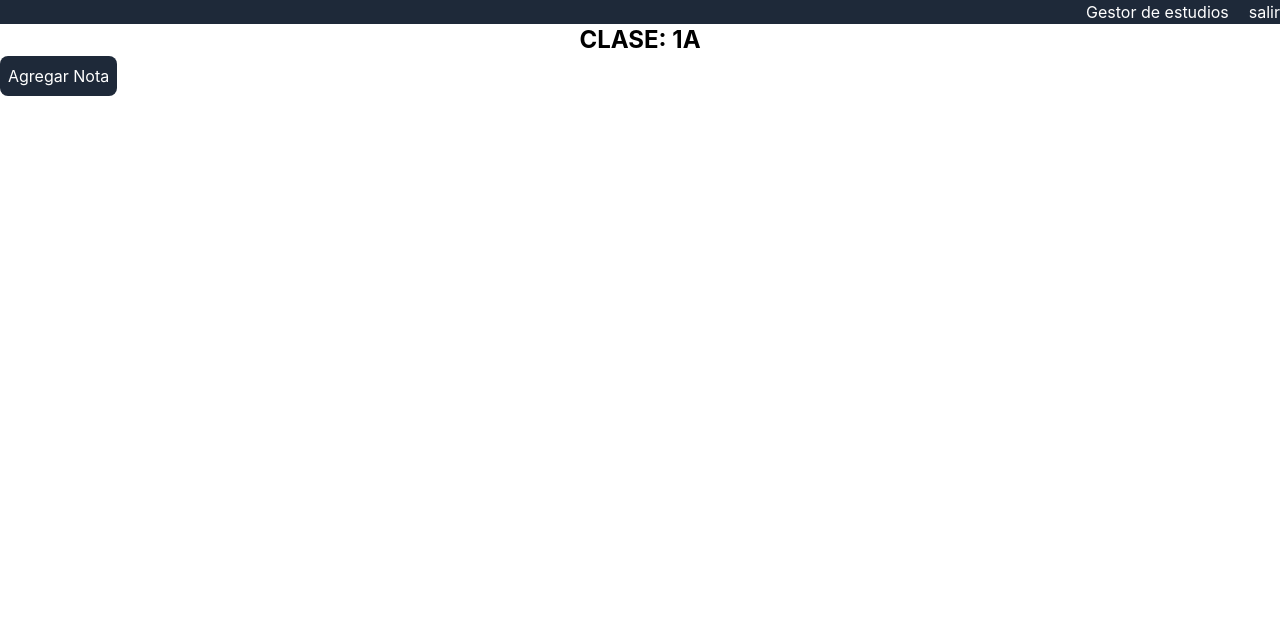
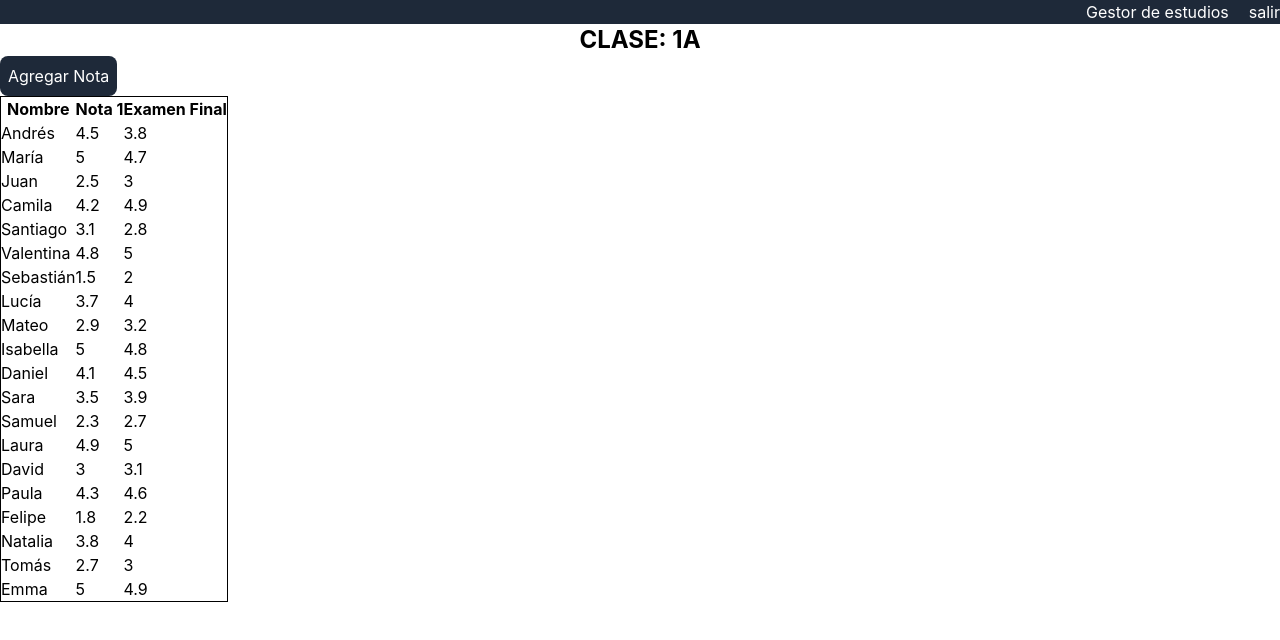
Before and after one commit to and1ru/calificaciones-front, a React (Vite) app: page /clase/1 in a window 1280 px wide. Shown: the top 640 px of the page. Built offline with nearby package versions, Linux system fonts and the light colour scheme.

Commit message:
se agrego una tabla para ver las notas, estudiantes y tambien logica para verificar que los estudiantes pertenezcan a el mismo grupo

```diff
--- /dev/null
+++ b/src/helper/notas.ts
@@ -0,0 +1,188 @@
+export const estudiantes = [
+
+    // GRUPO 1
+    {
+        id: 1,
+        nombre: "Andrés",
+        id_grupo: 1,
+        notas: [
+            { title: "Nota 1", nota: 4.5 },
+            { title: "Examen Final", nota: 3.8 }
+        ]
+    },
+    {
+        id: 2,
+        nombre: "María",
+        id_grupo: 1,
+        notas: [
+            { title: "Nota 1", nota: 5 },
+            { title: "Examen Final", nota: 4.7 }
+        ]
+    },
+    {
+        id: 3,
+        nombre: "Juan",
+        id_grupo: 1,
+        notas: [
+            { title: "Nota 1", nota: 2.5 },
+            { title: "Examen Final", nota: 3 }
+        ]
+    },
+    {
+        id: 4,
+        nombre: "Camila",
+        id_grupo: 1,
+        notas: [
+            { title: "Nota 1", nota: 4.2 },
+            { title: "Examen Final", nota: 4.9 }
+        ]
+    },
+    {
+        id: 5,
+        nombre: "Santiago",
+        id_grupo: 1,
+        notas: [
+            { title: "Nota 1", nota: 3.1 },
+            { title: "Examen Final", nota: 2.8 }
+        ]
+    },
+    {
+        id: 6,
+        nombre: "Valentina",
+        id_grupo: 1,
+        notas: [
+            { title: "Nota 1", nota: 4.8 },
+            { title: "Examen Final", nota: 5 }
+        ]
+    },
+    {
+        id: 7,
+        nombre: "Sebastián",
+        id_grupo: 1,
+        notas: [
+            { title: "Nota 1", nota: 1.5 },
+            { title: "Examen Final", nota: 2 }
+        ]
+    },
+    {
+        id: 8,
+        nombre: "Lucía",
+        id_grupo: 1,
+        notas: [
+            { title: "Nota 1", nota: 3.7 },
+            { title: "Examen Final", nota: 4 }
+        ]
+    },
+    {
+        id: 9,
+        nombre: "Mateo",
+        id_grupo: 1,
+        notas: [
+            { title: "Nota 1", nota: 2.9 },
+            { title: "Examen Final", nota: 3.2 }
+        ]
+    },
+    {
+        id: 10,
+        nombre: "Isabella",
+        id_grupo: 1,
+        notas: [
+            { title: "Nota 1", nota: 5 },
+            { title: "Examen Final", nota: 4.8 }
+        ]
+    },
+
+    // GRUPO 2
+    {
+        id: 11,
+        nombre: "Daniel",
+        id_grupo: 2,
+        notas: [
+            { title: "Nota 1", nota: 4.1 },
+            { title: "Examen Final", nota: 4.5 }
+        ]
+    },
+    {
+        id: 12,
+        nombre: "Sara",
+        id_grupo: 2,
+        notas: [
+            { title: "Nota 1", nota: 3.5 },
+            { title: "Examen Final", nota: 3.9 }
+        ]
+    },
+    {
+        id: 13,
+        nombre: "Samuel",
+        id_grupo: 2,
+        notas: [
+            { title: "Nota 1", nota: 2.3 },
+            { title: "Examen Final", nota: 2.7 }
+        ]
+    },
+    {
+        id: 14,
+        nombre: "Laura",
+        id_grupo: 2,
+        notas: [
+            { title: "Nota 1", nota: 4.9 },
+            { title: "Examen Final", nota: 5 }
+        ]
+    },
+    {
+        id: 15,
+        nombre: "David",
+        id_grupo: 2,
+        notas: [
+            { title: "Nota 1", nota: 3 },
+            { title: "Examen Final", nota: 3.1 }
+        ]
+    },
+    {
+        id: 16,
+        nombre: "Paula",
+        id_grupo: 2,
+        notas: [
+            { title: "Nota 1", nota: 4.3 },
+            { title: "Examen Final", nota: 4.6 }
+        ]
+    },
+    {
+        id: 17,
+        nombre: "Felipe",
+        id_grupo: 2,
+        notas: [
+            { title: "Nota 1", nota: 1.8 },
+            { title: "Examen Final", nota: 2.2 }
+        ]
+    },
+    {
+        id: 18,
+        nombre: "Natalia",
+        id_grupo: 2,
+        notas: [
+            { title: "Nota 1", nota: 3.8 },
+            { title: "Examen Final", nota: 4 }
+        ]
+    },
+    {
+        id: 19,
+        nombre: "Tomás",
+        id_grupo: 2,
+        notas: [
+            { title: "Nota 1", nota: 2.7 },
+            { title: "Examen Final", nota: 3 }
+        ]
+    },
+    {
+        id: 20,
+        nombre: "Emma",
+        id_grupo: 2,
+        notas: [
+            { title: "Nota 1", nota: 5 },
+            { title: "Examen Final", nota: 4.9 }
+        ]
+    }
+
+    // Continúa igual para grupos 3, 4 y 5...
+];
--- a/src/pages/clase-page.tsx
+++ b/src/pages/clase-page.tsx
@@ -2,6 +2,7 @@ import { useRef } from "react";
 import { HeaderComponent } from "../components/header-component";
 import { teacherGroups } from "../helper/grupos";
 import { useParams } from "react-router-dom";
+import { estudiantes } from "../helper/notas";
 
 export const ClasePage = () => {
     const agregarNota = useRef<null | HTMLDialogElement>(null)
@@ -18,11 +19,17 @@ export const ClasePage = () => {
 
     const { id } = useParams()
 
-    if(!id) return
+    if (!id) return
 
     const clase = teacherGroups.find((clase) => clase.id === +id)
 
-    if(!clase) return <p>clase no encontrada</p>
+    if (!clase) return <p>clase no encontrada</p>
+
+    // filtra que los estudiantes tienen que tener el mismo id que la clase
+    const estudiantesFilter = estudiantes.filter((estudiante) => estudiante.id_grupo === clase.id)
+
+    // obtiene el primer estudiante y si no hay notas entonces vacio
+    const titles = estudiantesFilter[0].notas || []
 
     return (
         <>
@@ -34,10 +41,31 @@ export const ClasePage = () => {
                     <dialog className="backdrop:bg-black/50 w-70 h-100 rounded-lg m-auto p-6" ref={agregarNota}>
                         <h2 className="text-center text-xl font-bold mb-5">Crear Nota</h2>
                         <form>
-                            <input type="text" placeholder="nombre de tarea"/>
+                            <input type="text" placeholder="nombre de tarea" />
                         </form>
                         <button onClick={closeDialog} className="bg-red-500 w-full p-2 rounded-lg font-bold">Cerrar</button>
                     </dialog>
+                </section>
+
+                <section>
+                    <table className="border">
+                        <thead>
+                            <tr>
+                                <th>Nombre</th>
+                                { titles && titles.map((estudiante) => (<th>{estudiante.title}</th>))}
+                            </tr>
+                        </thead>
+                        <tbody>
+                            {
+                                estudiantes.map((estudiante) => (
+                                    <tr key={estudiante.id}>
+                                        <td>{estudiante.nombre}</td>
+                                        {estudiante.notas.map((nota) => (<td>{nota.nota}</td>))}
+                                    </tr>
+                                ))
+                            }
+                        </tbody>
+                    </table>
                 </section>
             </main>
         </>
```
